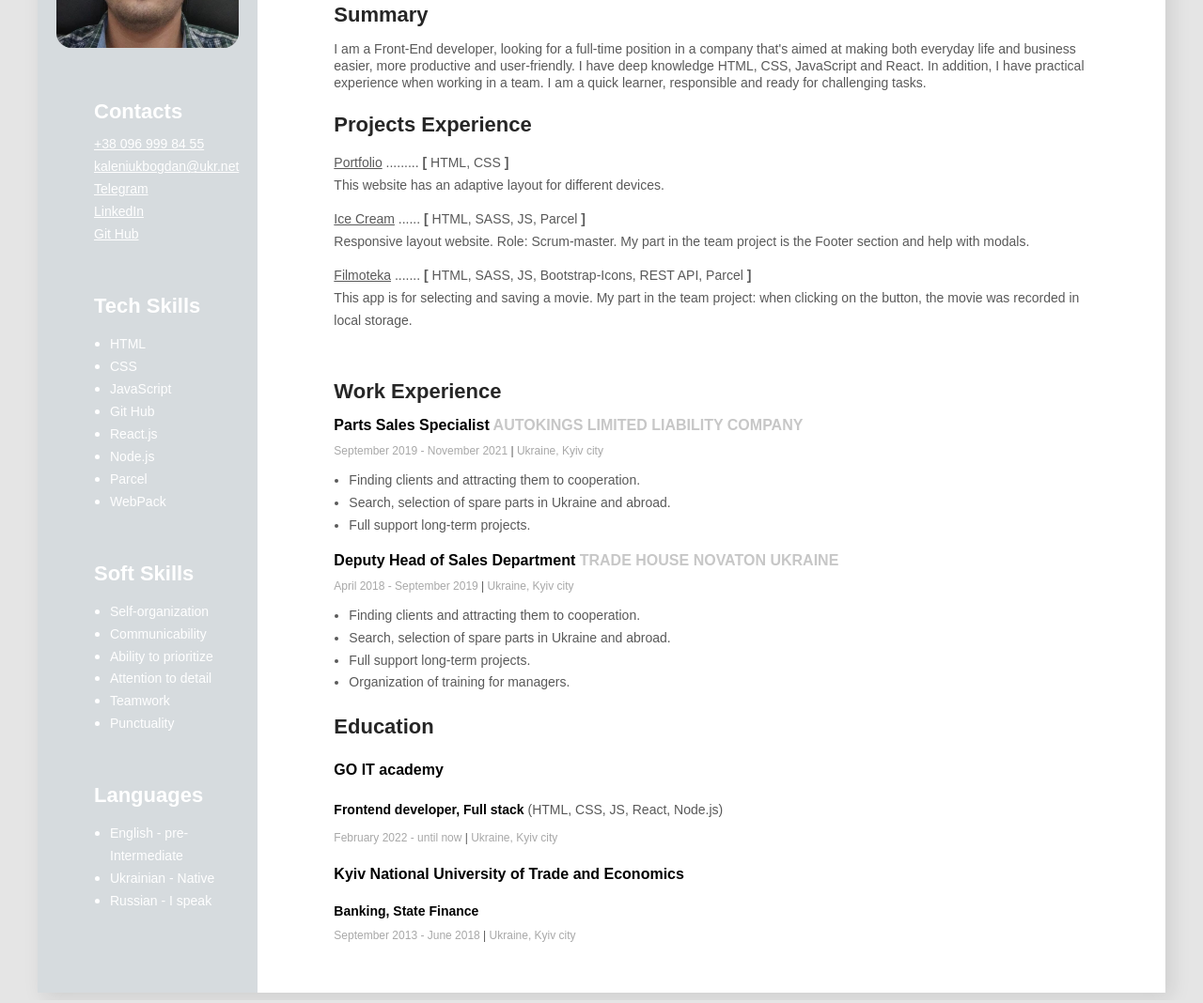
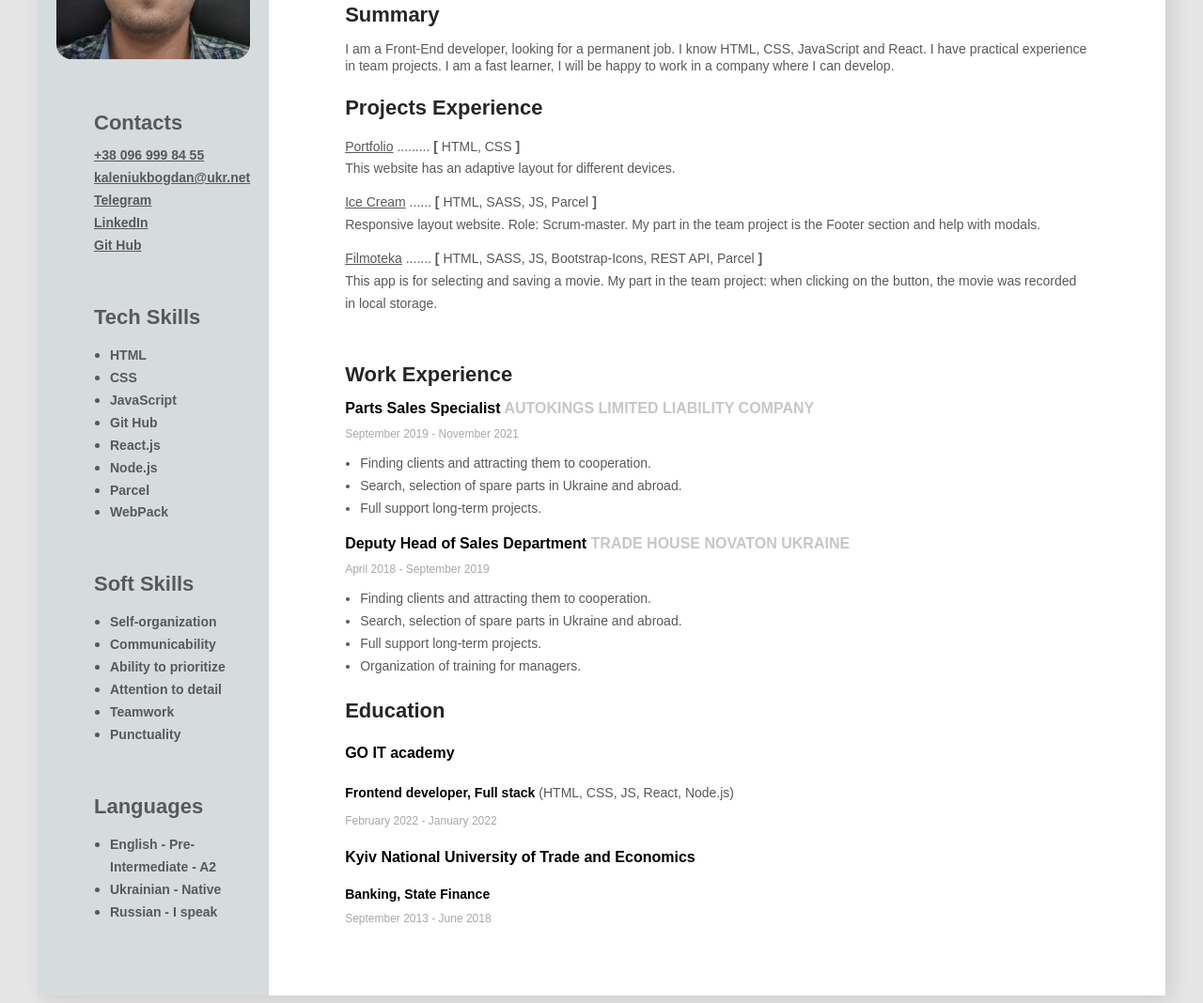
Before and after one commit to BogdanKaleniuk/my-resume, a plain HTML site: page index.html in a window 1280 px wide. Shown: the part 211-1279 px from the top of the page at 94% size. Drawn offline with Linux system fonts and the light colour scheme.

Commit message:
fix all///

```diff
--- a/css/style.css
+++ b/css/style.css
@@ -108,7 +108,7 @@ body {
 /* work experience */
 
 .work-experience-company {
-  color: #C7C7C7;
+  color: #c7c7c7;
   font-style: normal;
 }
 
@@ -174,7 +174,7 @@ body {
 /* Sidebar-section */
 
 .sidebar-section {
-  background-color: #D6DBDE;
+  background-color: #d6dbde;
   width: 370px;
   padding: 40px 0;
 }
@@ -183,7 +183,7 @@ body {
   padding: 20px;
 }
 .myPhoto {
-    width: 100%;
+  width: 100%;
   /* border: 3px solid #fff; */
   border-radius: 16px;
 }
@@ -202,18 +202,19 @@ body {
   font-weight: bold;
   font-size: 22px;
   line-height: 1.23;
-  color: #fff;
+  color: #595959;
   margin-bottom: 10px;
 }
 
 /* contacts-section */
 
 .contacts-section-link {
-  color: #fff;
+  color: #595959;
   font-style: normal;
   font-weight: normal;
   font-size: 14px;
   line-height: 1.71;
+  font-weight: bold;
 }
 
 /* tech-skills-section */
@@ -227,7 +228,7 @@ body {
 .tech-skills-item,
 .soft-skills-item,
 .languages-item {
-  color: #fff;
+  color: #595959;
 }
 
 .tech-skills-item-text,
@@ -237,5 +238,6 @@ body {
   font-weight: normal;
   font-size: 14px;
   line-height: 1.71;
-  color: #fff;
+  font-weight: bold;
+  color: #595959;
 }
--- a/index.html
+++ b/index.html
@@ -28,9 +28,8 @@
         <div class="my-projects-section">
           <h3 class="main-content-title">Summary</h3>
           <p class="summary">
-            I am a Front-End developer, looking for a full-time position in a company that's aimed at making both everyday life and business easier, more productive and user-friendly.
-I have deep knowledge HTML, CSS, JavaScript and React. In addition, I have practical experience when working in a team. I am a quick learner, responsible and ready for challenging tasks.
-          </p>
+
+I am a Front-End developer, looking for a permanent job. I know HTML, CSS, JavaScript and React. I have practical experience in team projects. I am a fast learner, I will be happy to work in a company where I can develop. </p>
           <h3 class="main-content-title">Projects Experience</h3>
 
           <ol class="my-projects-list">
@@ -98,8 +97,7 @@ I have deep knowledge HTML, CSS, JavaScript and React. In addition, I have pract
             </h4>
             <p class="work-experience-period">
               September 2019 - November 2021
-              <span class="work-experience-divider">|</span> Ukraine, Kyiv
-              city
+              <span class="work-experience-divider"></span>
             </p>
 
             <ul class="work-experience-duties">
@@ -125,8 +123,7 @@ I have deep knowledge HTML, CSS, JavaScript and React. In addition, I have pract
             </h4>
             <p class="work-experience-period">
               April 2018 - September 2019
-              <span class="work-experience-divider">|</span> Ukraine, Kyiv
-              city
+              <span class="work-experience-divider"></span>
             </p>
             <ul class="work-experience-duties">
               <li class="work-experience-duty">
@@ -159,9 +156,8 @@ I have deep knowledge HTML, CSS, JavaScript and React. In addition, I have pract
               </h4>
 
               <p class="work-experience-period">
-                February 2022 - until now
-                <span class="work-experience-divider">|</span> Ukraine, Kyiv
-                city
+                February 2022 - January 2022
+                <span class="work-experience-divider"></span>
               </p>
               <h4>
                 <span class="work-experience-position"
@@ -173,8 +169,7 @@ I have deep knowledge HTML, CSS, JavaScript and React. In addition, I have pract
               </h4>
               <p class="work-experience-period">
                 September 2013 - June 2018
-                <span class="work-experience-divider">|</span> Ukraine, Kyiv
-                city
+                <span class="work-experience-divider"></span>
               </p>
             </div>
           </div>
@@ -291,7 +286,7 @@ I have deep knowledge HTML, CSS, JavaScript and React. In addition, I have pract
             <h3 class="languages-title">Languages</h3>
             <ul class="languages-list">
               <li class="languages-item">
-                <span class="languages-text">English - pre-Intermediate</span>
+                <span class="languages-text">English - Pre-Intermediate - A2</span>
               </li>
               <li class="languages-item">
                 <span class="languages-text">Ukrainian - Native</span>
```
